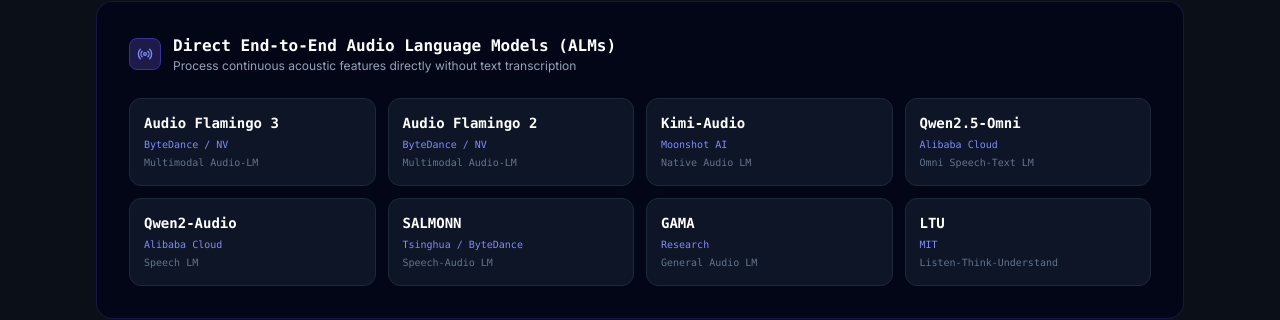
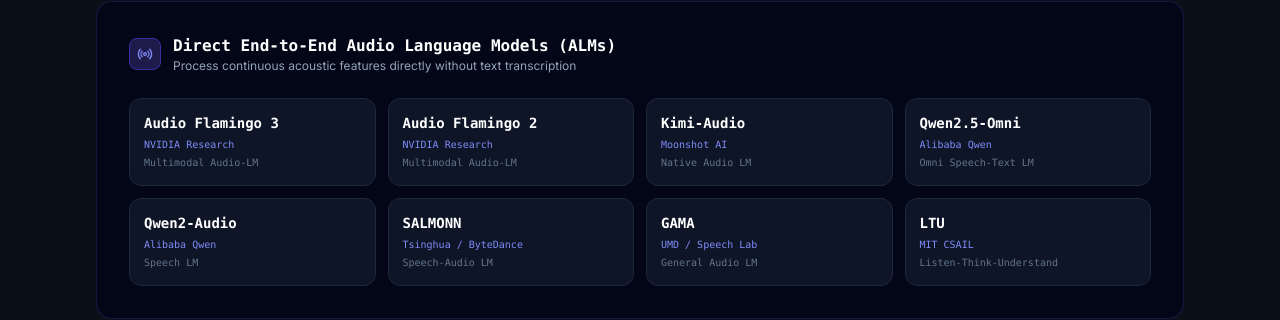
Before and after one commit to unruli/Portfolio-website, a Next.js app: page /reasoning-beyond-transcription in a window 1280 px wide. Shown: the part 6289-6609 px from the top of the page. Built offline with nearby package versions, Linux system fonts and the light colour scheme.

Commit message:
Update model affiliations (Audio Flamingo to NVIDIA Research, LTU to MIT CSAIL, etc.)

```diff
--- a/src/components/interspeech/ModelLandscapeSection.tsx
+++ b/src/components/interspeech/ModelLandscapeSection.tsx
@@ -5,14 +5,14 @@
 
 export const ModelLandscapeSection: React.FC = () => {
   const endToEndALMs = [
-    { name: "Audio Flamingo 3", provider: "ByteDance / NV", focus: "Multimodal Audio-LM" },
-    { name: "Audio Flamingo 2", provider: "ByteDance / NV", focus: "Multimodal Audio-LM" },
+    { name: "Audio Flamingo 3", provider: "NVIDIA Research", focus: "Multimodal Audio-LM" },
+    { name: "Audio Flamingo 2", provider: "NVIDIA Research", focus: "Multimodal Audio-LM" },
     { name: "Kimi-Audio", provider: "Moonshot AI", focus: "Native Audio LM" },
-    { name: "Qwen2.5-Omni", provider: "Alibaba Cloud", focus: "Omni Speech-Text LM" },
-    { name: "Qwen2-Audio", provider: "Alibaba Cloud", focus: "Speech LM" },
+    { name: "Qwen2.5-Omni", provider: "Alibaba Qwen", focus: "Omni Speech-Text LM" },
+    { name: "Qwen2-Audio", provider: "Alibaba Qwen", focus: "Speech LM" },
     { name: "SALMONN", provider: "Tsinghua / ByteDance", focus: "Speech-Audio LM" },
-    { name: "GAMA", provider: "Research", focus: "General Audio LM" },
-    { name: "LTU", provider: "MIT", focus: "Listen-Think-Understand" },
+    { name: "GAMA", provider: "UMD / Speech Lab", focus: "General Audio LM" },
+    { name: "LTU", provider: "MIT CSAIL", focus: "Listen-Think-Understand" },
   ];
 
   const cascadedASR = [
```
